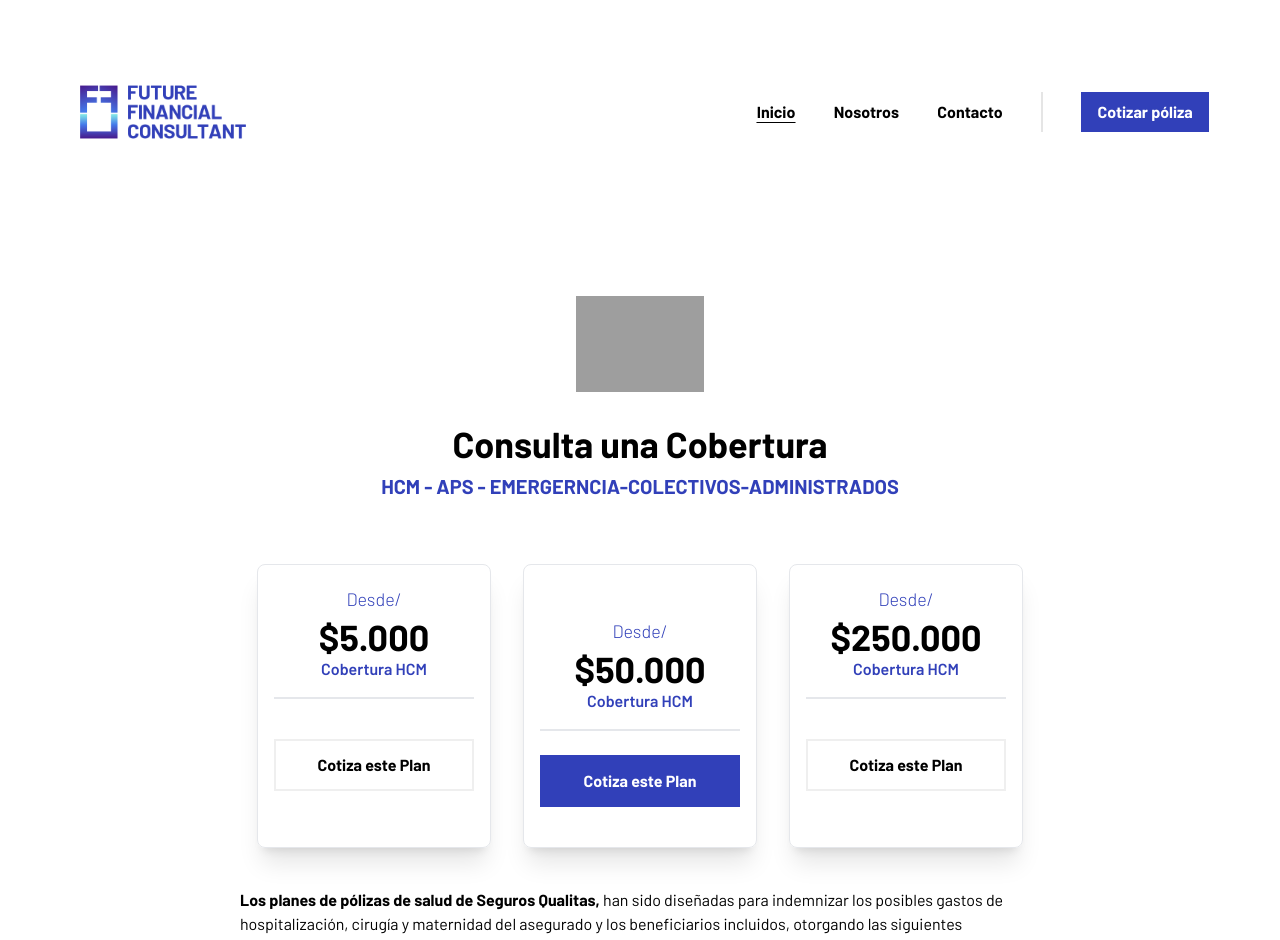
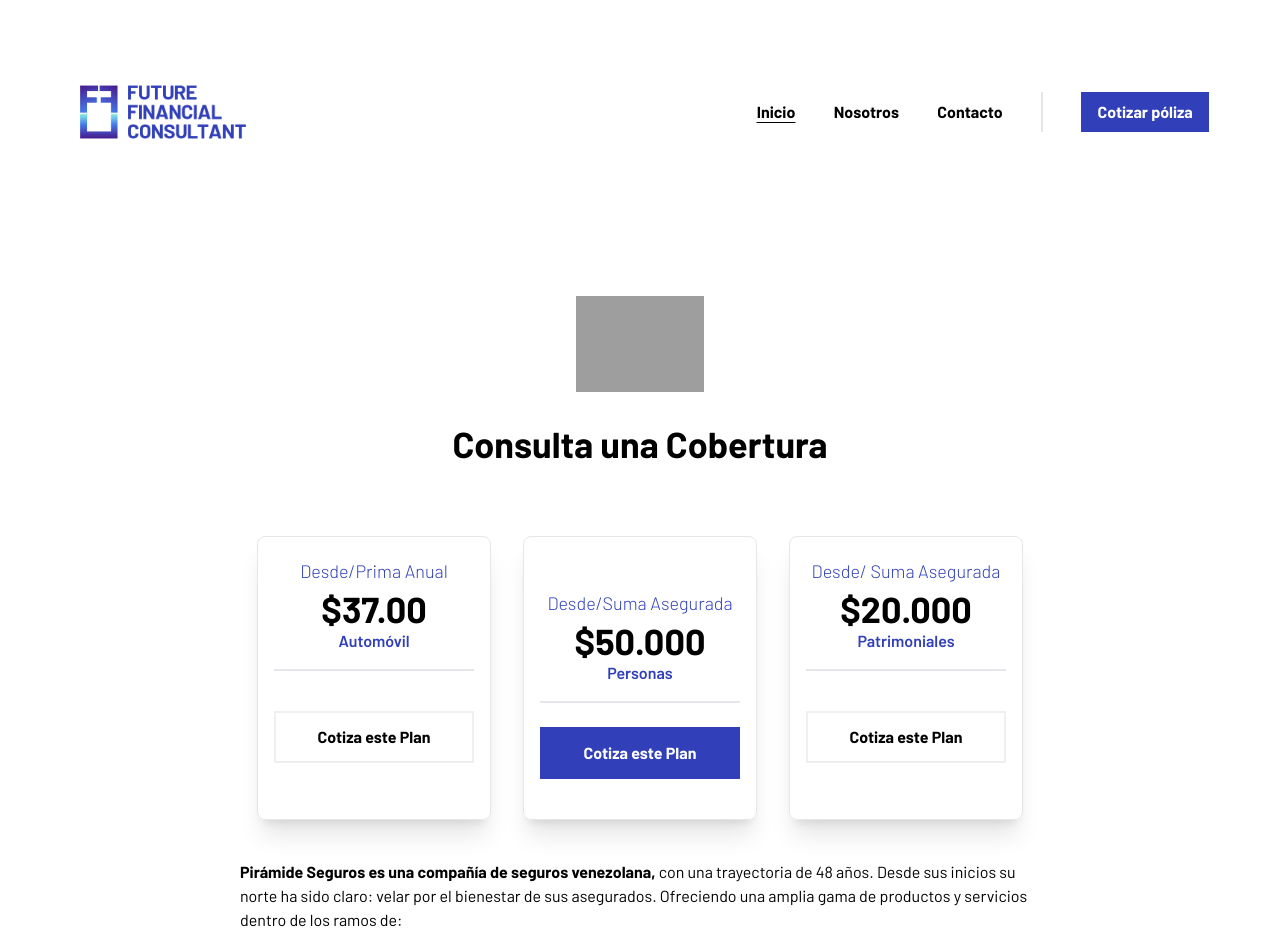
Before and after one commit to marco0490/ffconsultantsve, a React (Vite) app: page /planes-piramide in a window 1280 px wide. Shown: the top 940 px of the page. Built offline with nearby package versions, Linux system fonts and the light colour scheme; grey boxes are pictures that could not be loaded.

Commit message:
Se Actualizo Informacion de la Compania

```diff
--- a/src/pages/PlansPiramide/PlansPiramide.jsx
+++ b/src/pages/PlansPiramide/PlansPiramide.jsx
@@ -34,7 +34,7 @@ function PlansPiramide() {
           Consulta una Cobertura
         </h1>
         <p className="text-primary font-bold text-center text-xl mt-2">
-          HCM - APS - EMERGERNCIA-COLECTIVOS-ADMINISTRADOS
+
         </p>
         <div className="text-center justify-center my-5 hidden">
           <p
@@ -67,16 +67,16 @@ function PlansPiramide() {
         <div className="min-w-[280px] mx-auto grid md:grid-cols-3 gap-8 md:mt-12 md:mb-6">
           <div className="w-full shadow-xl border border-gray-200 flex flex-col p-4 my-4 rounded-lg hover:scale-105 duration-300">
             <h2 className="text-lg text-primary font-light text-center py-1">
-              Desde/
+              Desde/Prima Anual
             </h2>
             <p className="text-center text-4xl font-bold">
-              ${enabled ? '490.00' : '5.000'}
+              ${enabled ? '490.00' : '37.00'}
             </p>
             <h2 className="text-center text-primary font-semibold">
-              Cobertura HCM
+              Automóvil
             </h2>
             <div className="text-center font-semibold mt-4 border-t-2 border-gray-200"></div>
-            <Link to='/cotizador?aseguradora=seguros-piramide'>
+            <Link to='/cotizador?aseguradora=seguros-piramide&producto=auto'>
               <button className="text-black w-[200px] border-solid border-2 border-[#efefef] font-bold my-10 mx-auto py-3 bg-white hover:bg-primary hover:text-white">
                 Cotiza este Plan
               </button>
@@ -85,16 +85,16 @@ function PlansPiramide() {
 
           <div className="w-full shadow-xl border border-gray-200 flex flex-col p-4 my-4 rounded-lg hover:scale-105 duration-300">
             <h2 className="text-lg text-primary font-light text-center py-1 mt-8">
-              Desde/
+              Desde/Suma Asegurada
             </h2>
             <p className="text-center text-4xl font-bold">
               ${enabled ? '490.00' : '50.000'}
             </p>
             <h2 className="text-center text-primary font-semibold">
-              Cobertura HCM
+              Personas
             </h2>
             <div className="text-center font-semibold mt-4 border-t-2 border-gray-200"></div>
-            <Link to='/cotizador?aseguradora=seguros-qualitas'>
+            <Link to='/cotizador?aseguradora=seguros-piramide&producto=personas'>
               <button className="text-white w-[200px] border-solid border-2 border-primary bg-primary font-bold my-6 mx-auto py-3 hover:bg-white hover:text-primary">
                 Cotiza este Plan
               </button>
@@ -103,16 +103,16 @@ function PlansPiramide() {
 
           <div className="w-full shadow-xl border border-gray-200 flex flex-col p-4 my-4 rounded-lg hover:scale-105 duration-300">
             <h2 className="text-lg text-primary font-light text-center py-1">
-              Desde/
+              Desde/ Suma Asegurada
             </h2>
             <p className="text-center text-4xl font-bold">
-              ${enabled ? '660.00' : '250.000'}
+              ${enabled ? '660.00' : '20.000'}
             </p>
             <h2 className="text-center text-primary font-semibold">
-              Cobertura HCM
+              Patrimoniales
             </h2>
             <div className="text-center font-semibold mt-4 border-t-2 border-gray-200"></div>
-            <Link to="/cotizador">
+            <Link to='/cotizador?aseguradora=seguros-piramide&producto=patrimoniales'>
               <button className="text-black w-[200px] border-solid border-2 border-[#efefef] font-bold my-10 mx-auto py-3 bg-white hover:bg-primary hover:text-white">
                 Cotiza este Plan
               </button>
@@ -121,35 +121,34 @@ function PlansPiramide() {
         </div>
         <div className="md:m-auto pb-12 max-w-[800px]">
           <p>
-            <strong>Los planes de pólizas de salud de Seguros Qualitas,</strong>{' '}
-            han sido diseñadas para indemnizar los posibles gastos de
-            hospitalización, cirugía y maternidad del asegurado y los
-            beneficiarios incluidos, otorgando las siguientes coberturas:
+            <strong>Pirámide Seguros es una compañía de seguros venezolana,</strong>{' '}
+            con una trayectoria de 48 años. Desde sus inicios su norte ha sido claro: velar por el bienestar de sus asegurados.
+Ofreciendo una amplia gama de productos y servicios dentro de los ramos de:
           </p>
           <div className="my-4 md:leading-[0rem]">
             <BsCheckLg
               className="text-center text-[#36cd77] relative top-6 md:top-2 -left-3"
               size={18}
             />
-            <p className="mx-3">Maternidad.</p>
+            <p className="mx-3">Personas.</p>
             <BsCheckLg
               className="text-center text-[#36cd77] relative top-6 md:top-2 -left-3"
               size={18}
             />
-            <p className="mx-3">Gastos por fallecimiento.</p>
+            <p className="mx-3">Automovil.</p>
             <BsCheckLg
               className="text-center text-[#36cd77] relative top-6 md:top-2 -left-3"
               size={18}
             />
             <p className="mx-3">
-              Muerte accidental e invalidez total y permanente.
+              Patrimoniales.
             </p>
             <BsCheckLg
               className="text-center text-[#36cd77] relative top-6 md:top-2 -left-3"
               size={18}
             />
             <p className="mx-3">
-              Cobertura para enfermedades criticas fuera del país.
+              Fianzas.
             </p>
           </div>
         </div>
```
